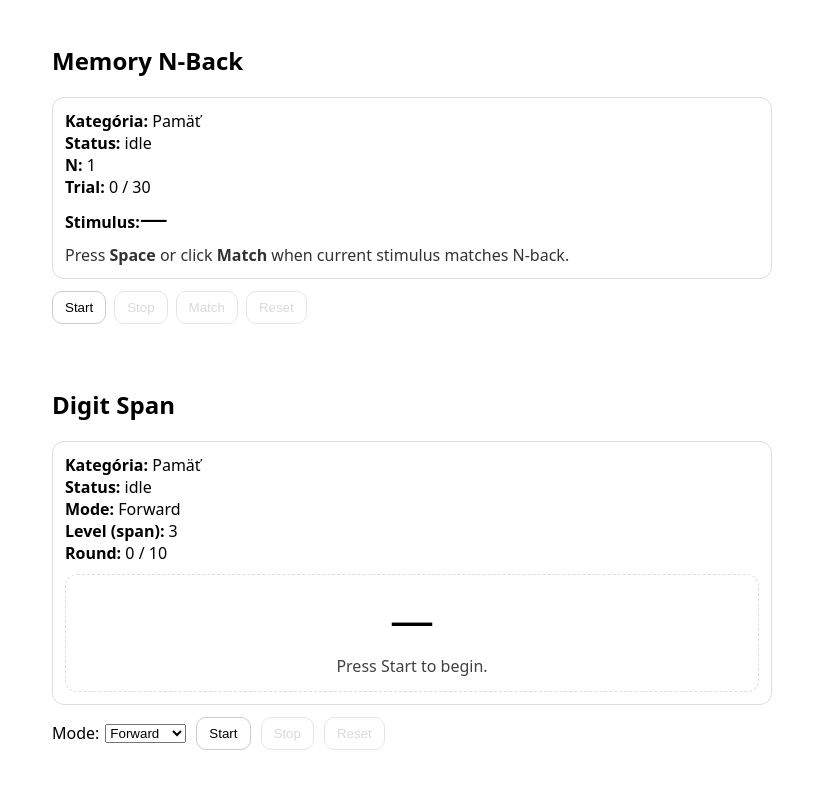
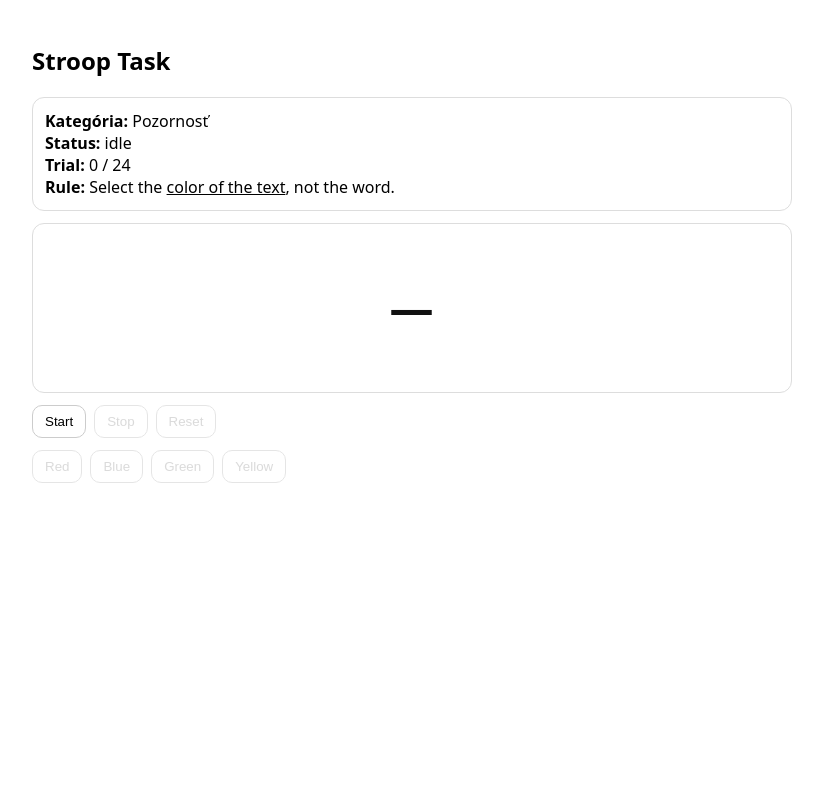
Before and after one commit to geniuusxgod/Interaktivne-aplikacie-na-rozvoj-kognitivnych-zrucnosti, a Vue app: page / in a window 1280 px wide. Shown: the top 788 px of the page, without its empty margins (228-1051 px from the left). Built offline with nearby package versions, Linux system fonts and the light colour scheme.

Commit message:
logic of stroop task

```diff
--- a/src/App.vue
+++ b/src/App.vue
@@ -1,11 +1,13 @@
 <template>
-  <MemoryNBack />
-  <DigitSpan />
+  <!-- <MemoryNBack /> -->
+  <!-- <DigitSpan /> -->
+   <Stroop />
 </template>
 
 <script setup >
 import MemoryNBack from './components/MemoryNBack.vue';
 import DigitSpan from './components/DigitSpan.vue';
+import Stroop from './components/Stroop.vue';
 
 </script>
 
--- /dev/null
+++ b/src/components/Stroop.vue
@@ -0,0 +1,271 @@
+<template>
+  <div class="stroop">
+    <h2>Stroop Task</h2>
+
+    <div class="panel">
+      <div><b>Kategória:</b> Pozornosť</div>
+      <div><b>Status:</b> {{ phase }}</div>
+      <div><b>Trial:</b> {{ trialIndex }} / {{ totalTrials }}</div>
+      <div><b>Rule:</b> Select the <u>color of the text</u>, not the word.</div>
+    </div>
+
+    <div class="stimulusBox">
+      <div
+        class="stimulus"
+        :style="{ color: currentStimulus ? currentStimulus.displayColor : '#111' }"
+      >
+        {{ currentStimulus ? currentStimulus.word : "—" }}
+      </div>
+    </div>
+
+    <div class="controls">
+      <button :disabled="phase === 'running'" @click="start">Start</button>
+      <button :disabled="phase !== 'running'" @click="stop">Stop</button>
+      <button :disabled="phase !== 'finished'" @click="reset">Reset</button>
+    </div>
+
+    <div class="answers">
+      <button
+        v-for="color in colorOptions"
+        :key="color.key"
+        :disabled="phase !== 'running' || !currentStimulus"
+        @click="submitAnswer(color.key)"
+      >
+        {{ color.label }}
+      </button>
+    </div>
+
+    <div v-if="phase === 'finished'" class="results">
+      <h3>Results</h3>
+      <ul>
+        <li>Accuracy: {{ summary.accuracy.toFixed(1) }}%</li>
+        <li>Correct: {{ summary.correct }}</li>
+        <li>Incorrect: {{ summary.incorrect }}</li>
+        <li>Congruent trials: {{ summary.congruentCount }}</li>
+        <li>Incongruent trials: {{ summary.incongruentCount }}</li>
+        <li>Avg RT: {{ summary.avgRTms === null ? "—" : summary.avgRTms.toFixed(0) + " ms" }}</li>
+        <li>Avg RT (congruent): {{ summary.avgCongruentRT === null ? "—" : summary.avgCongruentRT.toFixed(0) + " ms" }}</li>
+        <li>Avg RT (incongruent): {{ summary.avgIncongruentRT === null ? "—" : summary.avgIncongruentRT.toFixed(0) + " ms" }}</li>
+      </ul>
+
+      <details>
+        <summary>Payload</summary>
+        <pre class="pre">{{ payload }}</pre>
+      </details>
+    </div>
+  </div>
+</template>
+
+<script setup>
+import { ref, computed, onBeforeUnmount } from "vue";
+
+const MODULE_ID = "attention_stroop";
+const CATEGORY = "pozornost";
+
+const phase = ref("idle");
+const trialIndex = ref(0);
+const totalTrials = ref(24);
+
+const stimulusDurationMs = ref(2500);
+const isiMs = ref(500);
+
+const responses = ref([]);
+const currentStimulus = ref(null);
+const currentShownAtMs = ref(null);
+const currentAnswered = ref(false);
+
+let trialTimer = null;
+let isiTimer = null;
+
+const colorOptions = [
+  { key: "red", label: "Red" },
+  { key: "blue", label: "Blue" },
+  { key: "green", label: "Green" },
+  { key: "yellow", label: "Yellow" }
+];
+
+const words = ["RED", "BLUE", "GREEN", "YELLOW"];
+const colorMap = {
+  RED: "red",
+  BLUE: "blue",
+  GREEN: "green",
+  YELLOW: "yellow"
+};
+
+function nowMs() {
+  return performance.now();
+}
+
+function clearTimers() {
+  if (trialTimer !== null) {
+    clearTimeout(trialTimer);
+    trialTimer = null;
+  }
+  if (isiTimer !== null) {
+    clearTimeout(isiTimer);
+    isiTimer = null;
+  }
+}
+
+function reset() {
+  clearTimers();
+  phase.value = "idle";
+  trialIndex.value = 0;
+  responses.value = [];
+  currentStimulus.value = null;
+  currentShownAtMs.value = null;
+  currentAnswered.value = false;
+}
+
+function stop() {
+  clearTimers();
+  phase.value = "finished";
+  currentStimulus.value = null;
+}
+
+function start() {
+  reset();
+  phase.value = "running";
+  nextTrial();
+}
+
+function randomItem(arr) {
+  return arr[Math.floor(Math.random() * arr.length)];
+}
+
+function generateStimulus() {
+  const congruent = Math.random() < 0.5;
+  const word = randomItem(words);
+
+  let displayColor;
+  if (congruent) {
+    displayColor = colorMap[word];
+  } else {
+    const otherColors = colorOptions.map(c => c.key).filter(c => c !== colorMap[word]);
+    displayColor = randomItem(otherColors);
+  }
+
+  return {
+    word,
+    displayColor,
+    congruent
+  };
+}
+
+function finalizeTrial(userAnswer = null) {
+  if (!currentStimulus.value || currentShownAtMs.value === null) return;
+
+  const correctAnswer = currentStimulus.value.displayColor;
+  const correct = userAnswer === correctAnswer;
+  const rtMs = userAnswer ? Math.max(0, nowMs() - currentShownAtMs.value) : null;
+
+  responses.value.push({
+    trial: trialIndex.value,
+    word: currentStimulus.value.word,
+    displayColor: currentStimulus.value.displayColor,
+    congruent: currentStimulus.value.congruent,
+    userAnswer,
+    correctAnswer,
+    correct,
+    rtMs
+  });
+}
+
+function nextTrial() {
+  if (phase.value !== "running") return;
+
+  if (trialIndex.value >= totalTrials.value) {
+    phase.value = "finished";
+    currentStimulus.value = null;
+    clearTimers();
+    return;
+  }
+
+  trialIndex.value += 1;
+  currentStimulus.value = generateStimulus();
+  currentShownAtMs.value = nowMs();
+  currentAnswered.value = false;
+
+  trialTimer = setTimeout(() => {
+    if (!currentAnswered.value) {
+      finalizeTrial(null);
+      currentStimulus.value = null;
+
+      isiTimer = setTimeout(() => {
+        nextTrial();
+      }, isiMs.value);
+    }
+  }, stimulusDurationMs.value);
+}
+
+function submitAnswer(answer) {
+  if (phase.value !== "running") return;
+  if (!currentStimulus.value) return;
+  if (currentAnswered.value) return;
+
+  currentAnswered.value = true;
+  clearTimers();
+  finalizeTrial(answer);
+  currentStimulus.value = null;
+
+  isiTimer = setTimeout(() => {
+    nextTrial();
+  }, isiMs.value);
+}
+
+onBeforeUnmount(() => {
+  clearTimers();
+});
+
+const summary = computed(() => {
+  const recs = responses.value;
+  const correct = recs.filter(r => r.correct).length;
+  const incorrect = recs.length - correct;
+
+  const congruent = recs.filter(r => r.congruent);
+  const incongruent = recs.filter(r => !r.congruent);
+
+  const rts = recs.map(r => r.rtMs).filter(v => v !== null);
+  const congruentRTs = congruent.map(r => r.rtMs).filter(v => v !== null);
+  const incongruentRTs = incongruent.map(r => r.rtMs).filter(v => v !== null);
+
+  const avg = arr => arr.length ? arr.reduce((a, b) => a + b, 0) / arr.length : null;
+
+  return {
+    correct,
+    incorrect,
+    accuracy: recs.length ? (correct / recs.length) * 100 : 0,
+    congruentCount: congruent.length,
+    incongruentCount: incongruent.length,
+    avgRTms: avg(rts),
+    avgCongruentRT: avg(congruentRTs),
+    avgIncongruentRT: avg(incongruentRTs)
+  };
+});
+
+const payload = computed(() => ({
+  module: MODULE_ID,
+  category: CATEGORY,
+  version: "1.0",
+  total_trials: responses.value.length,
+  settings: {
+    stimulusDurationMs: stimulusDurationMs.value,
+    isiMs: isiMs.value
+  },
+  summary: summary.value,
+  responses: responses.value,
+  timestamp_iso: new Date().toISOString()
+}));
+</script>
+
+<style scoped>
+.stroop { max-width: 760px; margin: 0 auto; padding: 16px; font-family: system-ui, -apple-system, Segoe UI, Roboto, Arial; }
+.panel { border: 1px solid #ddd; border-radius: 12px; padding: 12px; margin-bottom: 12px; }
+.stimulusBox { border: 1px solid #ddd; border-radius: 12px; padding: 24px; min-height: 120px; display: flex; align-items: center; justify-content: center; margin-bottom: 12px; }
+.stimulus { font-size: 44px; font-weight: 700; letter-spacing: 1px; }
+.controls, .answers { display: flex; gap: 8px; flex-wrap: wrap; margin-bottom: 12px; }
+button { padding: 8px 12px; border-radius: 10px; border: 1px solid #ccc; background: white; cursor: pointer; }
+button:disabled { opacity: 0.5; cursor: not-allowed; }
+.results { border-top: 1px solid #eee; padding-top: 12px; margin-top: 12px; }
+.pre { white-space: pre-wrap; font-size: 12px; background: #fafafa; padding: 12px; border-radius: 12px; border: 1px solid #eee; }
+</style>
```
